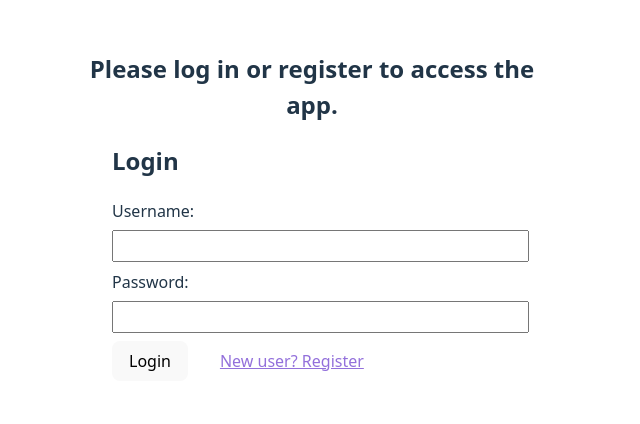
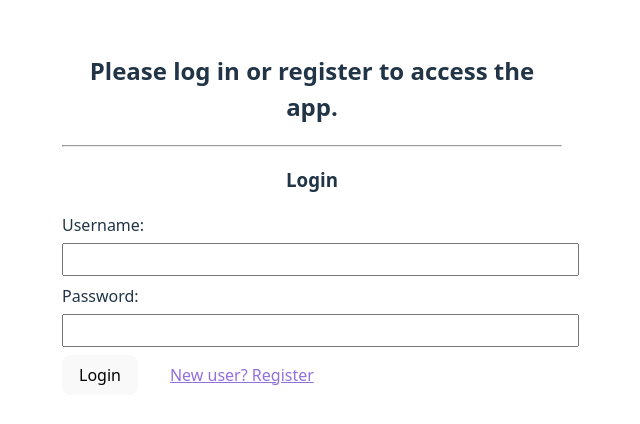
Before and after one commit to LPhinney1/ITIS4166-FinalProject, a React (Vite) app in the folder front/: page / in a window 1280 px wide. Shown: the part 186-610 px from the top of the page, without its empty margins (328-968 px from the left). Built offline with nearby package versions, Linux system fonts and the light colour scheme; no server answers.

Commit message:
added success message and updated styling

```diff
--- a/front/src/components/AuthForm.tsx
+++ b/front/src/components/AuthForm.tsx
@@ -10,11 +10,13 @@ function AuthForm({ onLogin }: Props) {
     const [password, setPassword] = useState('');
     const [isRegistering, setIsRegistering] = useState(false);
     const [errorMsg, setErrorMsg] = useState('');
+    const [successMsg, setSuccessMsg] = useState('');
     const baseUrl = import.meta.env.VITE_URL;
 
     async function handleSubmit(e: React.FormEvent<HTMLFormElement>) {
         e.preventDefault();
         setErrorMsg('');
+        setSuccessMsg('');
 
         if (!username || !password || (isRegistering && !email)) {
             setErrorMsg('All fields are required.');
@@ -37,6 +39,12 @@ function AuthForm({ onLogin }: Props) {
         }
 
         const data = await res.json();
+
+        if (isRegistering) {
+            setSuccessMsg('Success! Return to login form.');
+            return;
+        }
+
         onLogin(data.token);
     }
 
@@ -44,11 +52,12 @@ function AuthForm({ onLogin }: Props) {
         <form
             onSubmit={handleSubmit}
             style={{
-                maxWidth: '400px',
-                margin: '1em auto',
+                maxWidth: '500px',
+                margin: 'auto auto',
                 textAlign: 'left',
             }}>
-            <h2>{isRegistering ? 'Register' : 'Login'}</h2>
+            <hr></hr>
+            <h3 style={{ textAlign: "center" }}>{isRegistering ? 'Register' : 'Login'}</h3>
 
             <label style={{ display: 'block', marginBottom: '0.5em' }}>
                 Username:
@@ -97,7 +106,11 @@ function AuthForm({ onLogin }: Props) {
                 />
             </label>
 
-            {errorMsg && <div style={{ color: 'red', marginBottom: '1em' }}>{errorMsg}</div>}
+            {(errorMsg || successMsg) && (
+                <div style={{ marginBottom: '1em', color: errorMsg ? 'red' : 'green' }}>
+                    {errorMsg || successMsg}
+                </div>
+            )}
 
             <button type="submit" style={{ padding: '0.5em 1em', marginRight: '1em' }}>
                 {isRegistering ? 'Register' : 'Login'}
```
